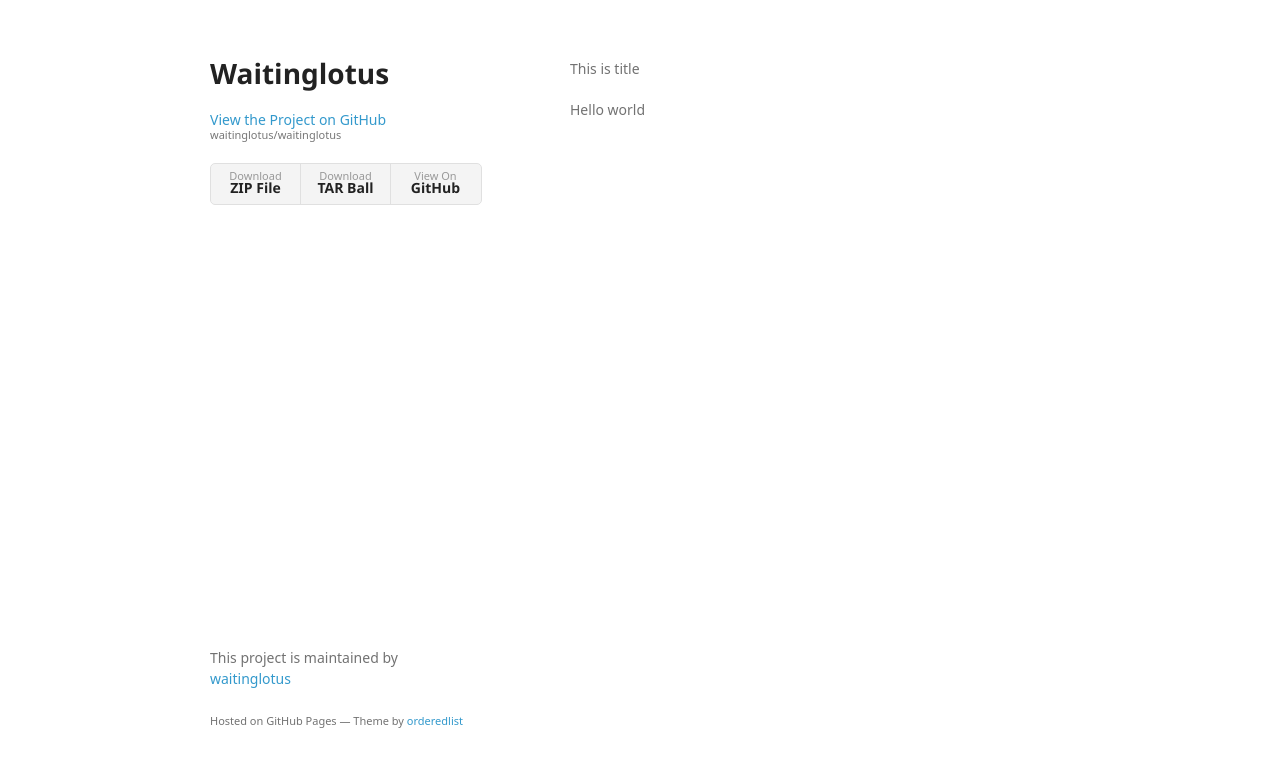
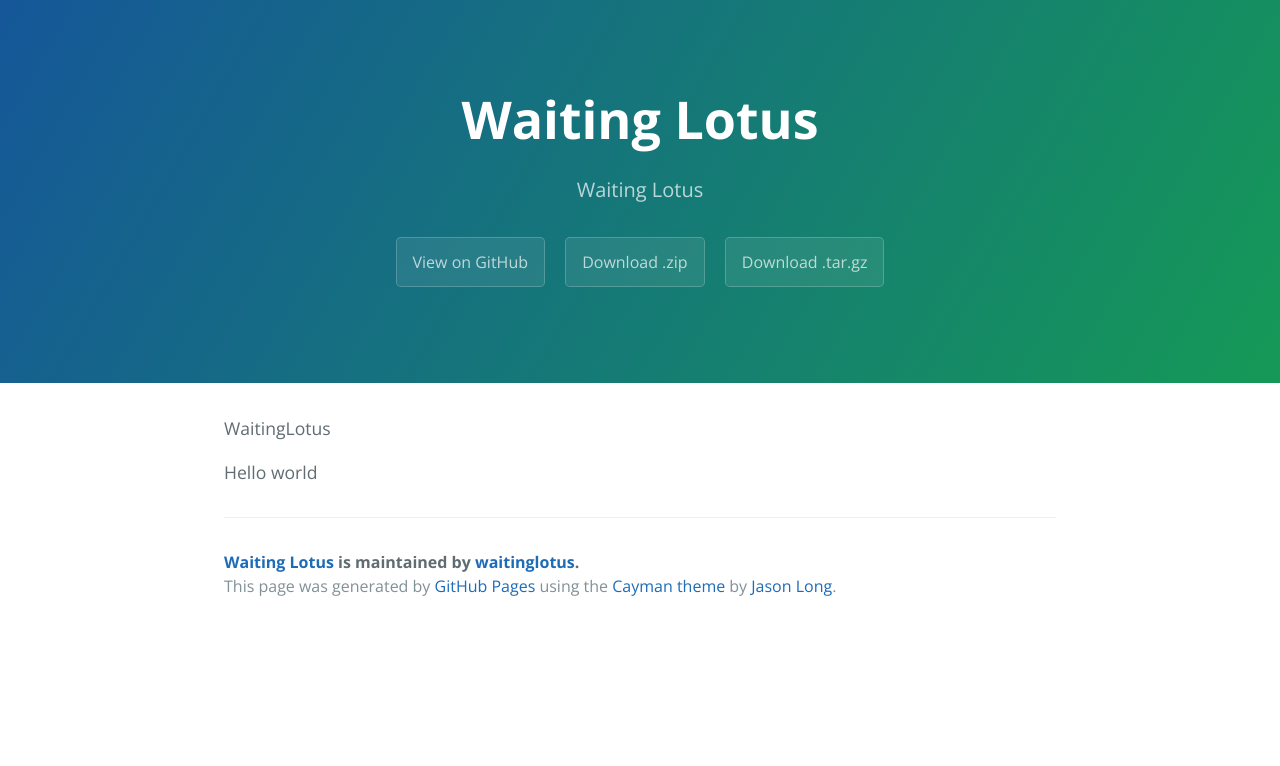
Before and after one commit to waitinglotus/waitinglotus, a plain HTML site: page index.html in a window 1280 px wide. Drawn offline with nearby package versions, Linux system fonts and the light colour scheme; a web font is replaced by a local one.

Commit message:
Create gh-pages branch via GitHub

```diff
--- a/index.html
+++ b/index.html
@@ -1,46 +1,39 @@
-<!doctype html>
-<html>
+<!DOCTYPE html>
+<html lang="en-us">
   <head>
-    <meta charset="utf-8">
-    <meta http-equiv="X-UA-Compatible" content="chrome=1">
-    <title>Waitinglotus by waitinglotus</title>
-
-    <link rel="stylesheet" href="stylesheets/styles.css">
-    <link rel="stylesheet" href="stylesheets/github-light.css">
-    <meta name="viewport" content="width=device-width">
-    <!--[if lt IE 9]>
-    <script src="//html5shiv.googlecode.com/svn/trunk/html5.js"></script>
-    <![endif]-->
+    <meta charset="UTF-8">
+    <title>Waiting Lotus by waitinglotus</title>
+    <meta name="viewport" content="width=device-width, initial-scale=1">
+    <link rel="stylesheet" type="text/css" href="stylesheets/normalize.css" media="screen">
+    <link href='https://fonts.googleapis.com/css?family=Open+Sans:400,700' rel='stylesheet' type='text/css'>
+    <link rel="stylesheet" type="text/css" href="stylesheets/stylesheet.css" media="screen">
+    <link rel="stylesheet" type="text/css" href="stylesheets/github-light.css" media="screen">
   </head>
   <body>
-    <div class="wrapper">
-      <header>
-        <h1>Waitinglotus</h1>
-        <p></p>
+    <section class="page-header">
+      <h1 class="project-name">Waiting Lotus</h1>
+      <h2 class="project-tagline">Waiting Lotus</h2>
+      <a href="https://github.com/waitinglotus/waitinglotus" class="btn">View on GitHub</a>
+      <a href="https://github.com/waitinglotus/waitinglotus/zipball/master" class="btn">Download .zip</a>
+      <a href="https://github.com/waitinglotus/waitinglotus/tarball/master" class="btn">Download .tar.gz</a>
+    </section>
 
-        <p class="view"><a href="https://github.com/waitinglotus/waitinglotus">View the Project on GitHub <small>waitinglotus/waitinglotus</small></a></p>
-
-
-        <ul>
-          <li><a href="https://github.com/waitinglotus/waitinglotus/zipball/master">Download <strong>ZIP File</strong></a></li>
-          <li><a href="https://github.com/waitinglotus/waitinglotus/tarball/master">Download <strong>TAR Ball</strong></a></li>
-          <li><a href="https://github.com/waitinglotus/waitinglotus">View On <strong>GitHub</strong></a></li>
-        </ul>
-      </header>
-      <section>
-        <p>
- This is title
+    <section class="main-content">
+      <p>
+ WaitingLotus
 </p>
 Hello world
 
 
-      </section>
-      <footer>
-        <p>This project is maintained by <a href="https://github.com/waitinglotus">waitinglotus</a></p>
-        <p><small>Hosted on GitHub Pages &mdash; Theme by <a href="https://github.com/orderedlist">orderedlist</a></small></p>
+
+      <footer class="site-footer">
+        <span class="site-footer-owner"><a href="https://github.com/waitinglotus/waitinglotus">Waiting Lotus</a> is maintained by <a href="https://github.com/waitinglotus">waitinglotus</a>.</span>
+
+        <span class="site-footer-credits">This page was generated by <a href="https://pages.github.com">GitHub Pages</a> using the <a href="https://github.com/jasonlong/cayman-theme">Cayman theme</a> by <a href="https://twitter.com/jasonlong">Jason Long</a>.</span>
       </footer>
-    </div>
-    <script src="javascripts/scale.fix.js"></script>
+
+    </section>
+
 
   </body>
 </html>
--- a/params.json
+++ b/params.json
@@ -1,6 +1,6 @@
 {
-  "name": "Waitinglotus",
-  "tagline": "",
-  "body": "<html>\r\n<header><title>This is title</title></header>\r\n<body>\r\nHello world\r\n</body>\r\n</html>",
+  "name": "Waiting Lotus",
+  "tagline": "Waiting Lotus",
+  "body": "<html>\r\n<header><title>WaitingLotus</title></header>\r\n<body>\r\nHello world\r\n</body>\r\n</html>",
   "note": "Don't delete this file! It's used internally to help with page regeneration."
 }
```
